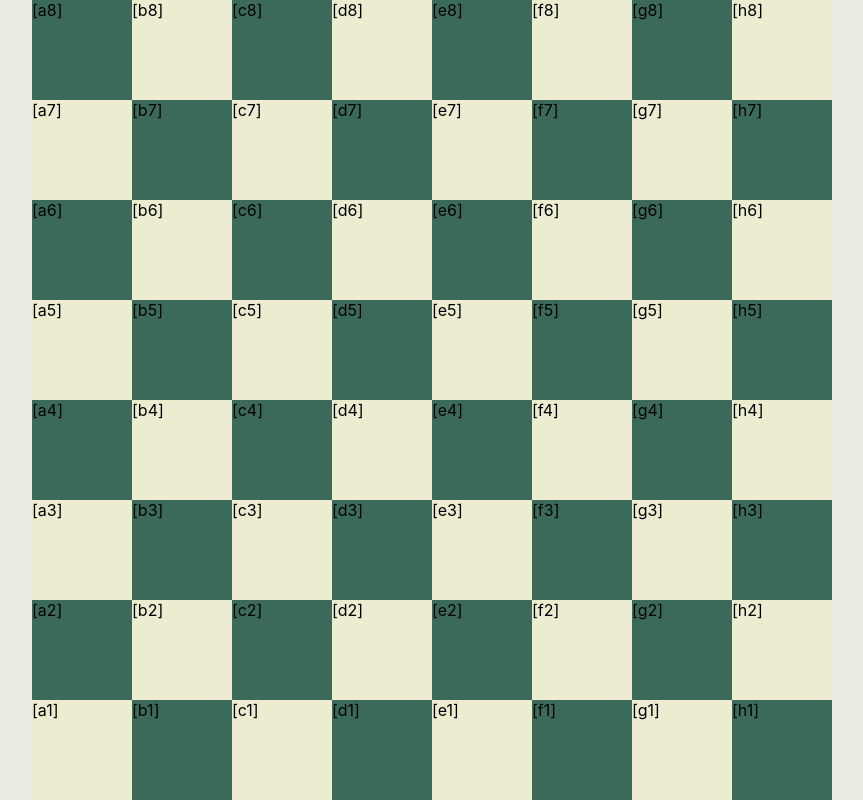
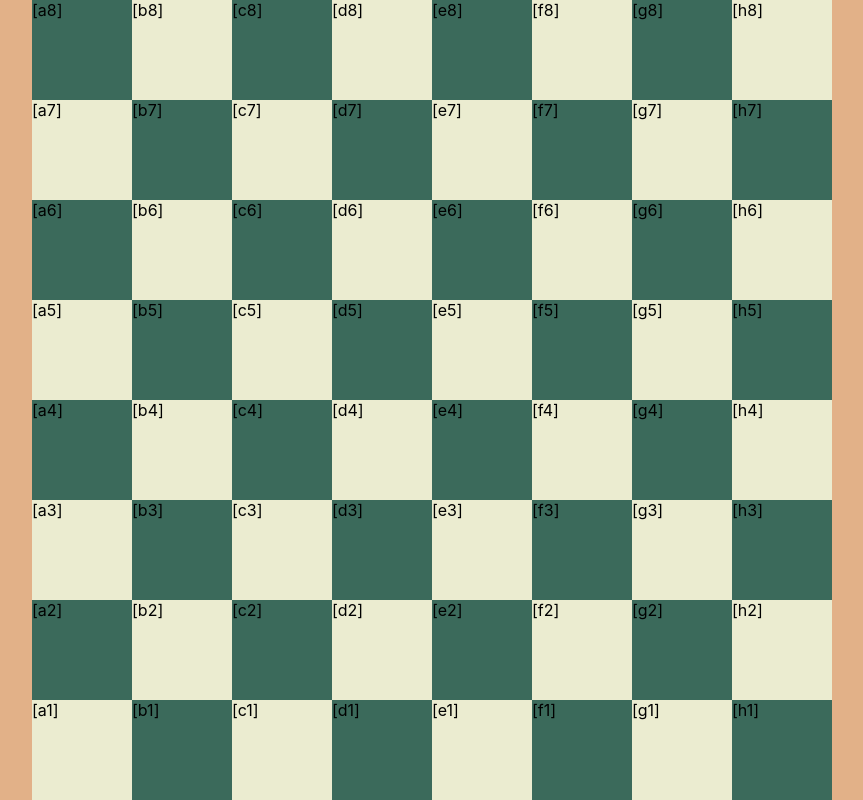
Before and after one commit to StolenMango/Chess-game, a React (Create React App) app in the folder chess-app/: page / in a window 1280 px wide. Shown: the whole page, without its empty margins (208-1071 px from the left). Built offline with nearby package versions, Linux system fonts and the light colour scheme.

Commit message:
Background was too similar to bright tile so I changed the colour

```diff
--- a/chess-app/src/App.css
+++ b/chess-app/src/App.css
@@ -2,5 +2,5 @@
   display: grid;
   place-content: center;
   height: 100vh;
-  background-color: #eaece2;
+  background-color: #e2b188;
 }
```
